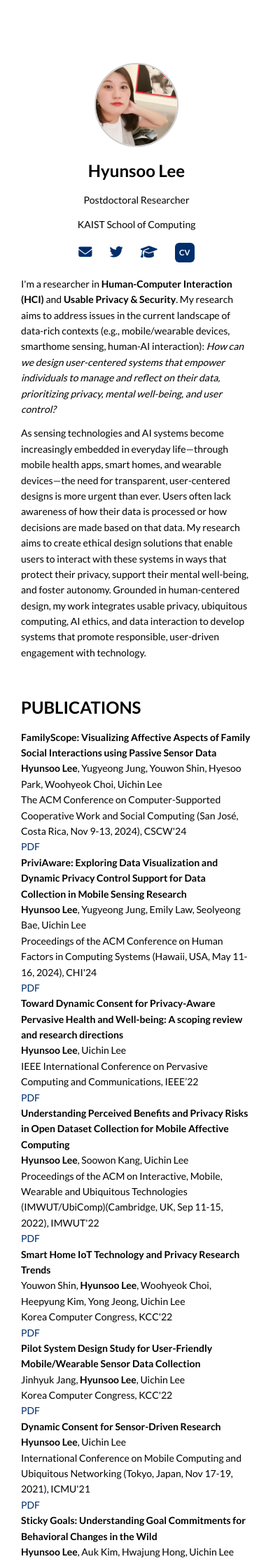
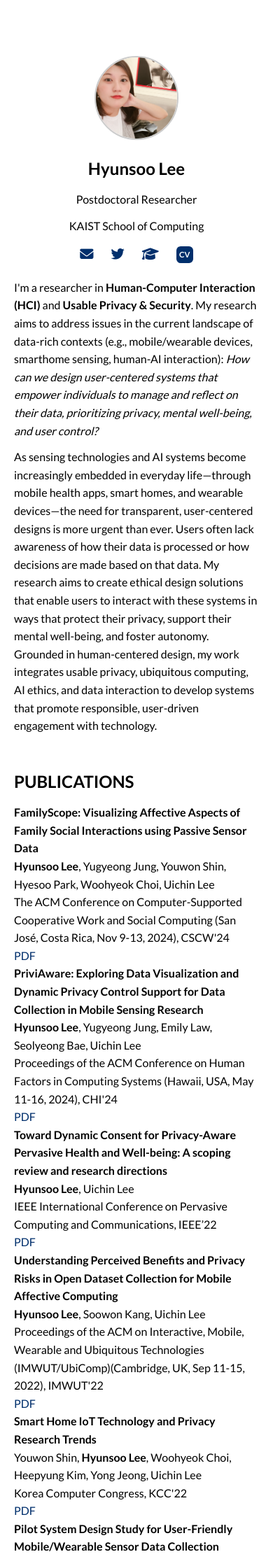
Before and after one commit to hslee90/hslee90.github.io, a Jekyll site: the page built from index.md, in a window 390 px wide. Shown: the top 2228 px of the page at 70% size. Built offline with Jekyll 4.4.1, drawn with Linux system fonts in a browser that asks for light colours; nearby versions of some CDN libraries.

Commit message:
Update style.css

```diff
--- a/assets/css/style.css
+++ b/assets/css/style.css
@@ -170,60 +170,21 @@ h2#publications {
   margin-top: 3rem !important;
 }
 
-/* 반응형 디자인: 모바일 */
 @media (max-width: 768px) {
-  body {
-    font-size: 14px;
-    padding: 10px;
-  }
-
-  h1, h2, h3 {
-    font-size: 1.5rem;
-  }
-
-  .page-wrapper {
-    flex-direction: column;
-    padding: 20px;
-  }
-
-  .sidebar {
-    width: 100%;
-    margin-bottom: 20px;
-  }
-
-  .profile-img {
-    display: block;
-    margin-left: auto;
-    margin-right: auto;
-    width: 120px;
-    height: 120px;
-  }
-
-  .icon-links a {
-    font-size: 1.6rem;
-    display: flex;
-    align-items: center;
-  }
-
   .icon-links a.google-scholar {
     width: 24px;
     height: 24px;
+    line-height: 24px;
     font-size: 1.1rem;
     margin-left: 4px;
-    top: 0; /* 모바일에서 위치 조절 */
+    top: 0;
   }
-
   .cv-box {
-    width: 28px;
-    height: 28px;
+    width: 24px;
+    height: 24px;
+    line-height: 24px;
     font-size: 0.7rem;
-    font-weight: 600;
-    display: flex;
-    align-items: center;
-    justify-content: center;
-    position: relative;
-    top: 0; /* 아이콘들과 라인 맞추기 위해 조절 */
-    line-height: 1;
+    top: 0;
     padding: 0;
   }
 }
```
